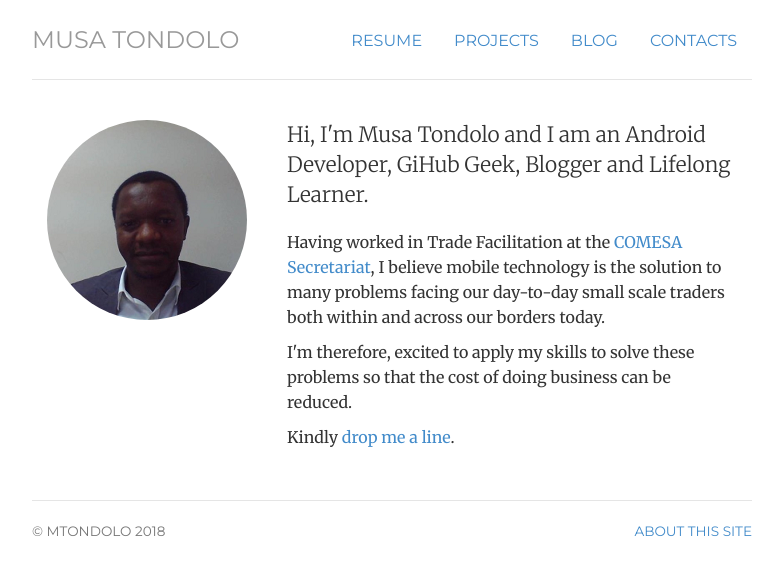
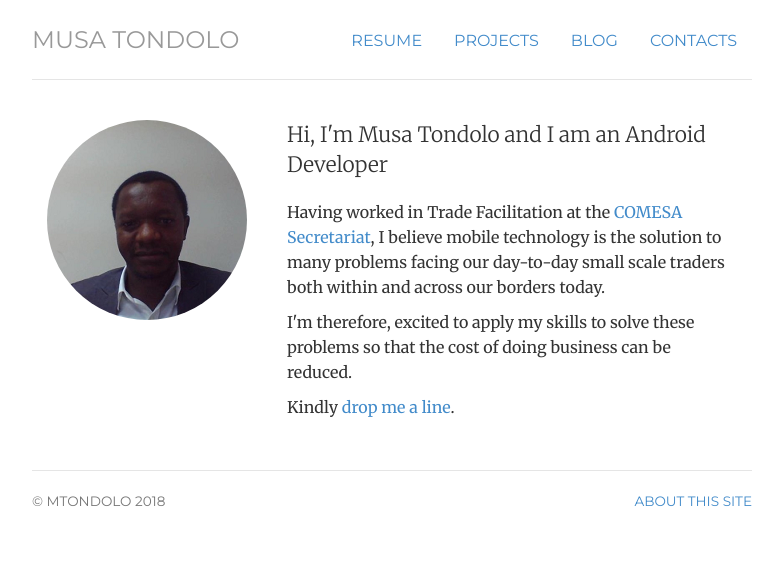
Before and after one commit to mtondolo/mtondolo.github.io, a Jekyll site: the page built from index.html, in a window 1280 px wide. Shown: the top 575 px of the page, without its empty margins (248-1030 px from the left). Built offline with Jekyll 4.4.1, drawn with Linux system fonts in a browser that asks for light colours.

Commit message:
Update index.html

```diff
--- a/index.html
+++ b/index.html
@@ -4,7 +4,7 @@ title: mtondolo.com
 cv: passive
 notes: passive
 contact: passive
-description: Musa Tondolo is an Android Developer , GitHub Geek, Blogger and Lifelong Learner living in Lusaka.
+description: Musa Tondolo is an Android Developer living in Lusaka.
 ---
 <!-- <div class="jumbotron"> -->
 
@@ -13,8 +13,7 @@ description: Musa Tondolo is an Android Developer , GitHub Geek, Blogger and Lif
 	<img  class="img-circle avatar" alt="Musa Tondolo" src="img/mtondolo-200px.png">
 	</div>
 	<div itemscope itemtype="http://data-vocabulary.org/Person" class="col-sm-8">
-	<p class="lead">Hi, I'm <span itemprop="name">Musa Tondolo</span> and I am an Android Developer, GiHub Geek, Blogger and
-		Lifelong Learner.</p>
+	<p class="lead">Hi, I'm <span itemprop="name">Musa Tondolo</span> and I am an Android Developer</p>
 
 	<p></span>Having worked in <span itemprop="title">Trade Facilitation</span> at <span itemprop="affiliation"> the
 	<a href="http://www.comesa.int/">COMESA Secretariat</a></span>, I believe mobile technology is the solution to many problems
```
